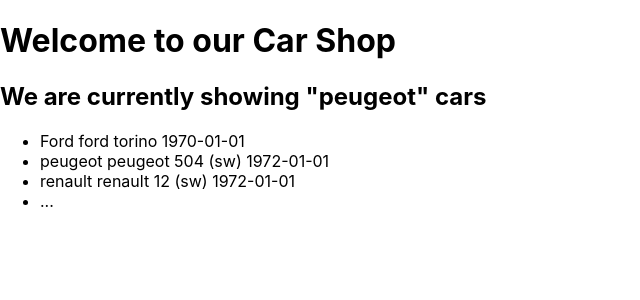
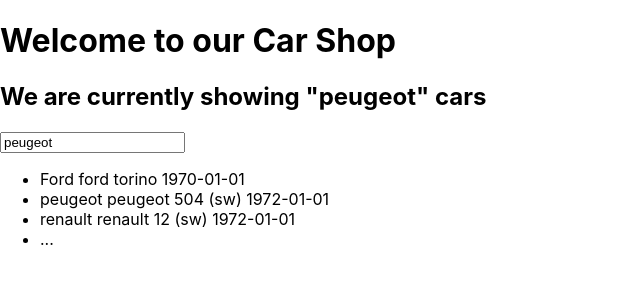
Before and after one commit to Nayar/reactshop, a React (Create React App) app: page / in a window 1280 px wide. Shown: the top 300 px of the page, without its empty margins (0-640 px from the left). Built offline with nearby package versions, Linux system fonts and the light colour scheme.

Commit message:
end result

```diff
--- a/src/CarShop.js
+++ b/src/CarShop.js
@@ -50,6 +50,7 @@
         return <>
             <h1>Welcome to our Car Shop</h1>
             <h2>We are currently showing "{this.state.filter}" cars</h2>
+            <input type="text" value={this.state.filter}></input>
             <ul>
                 <li>Ford ford torino 1970-01-01</li>
                 <li>peugeot peugeot 504 (sw) 1972-01-01</li>
```
